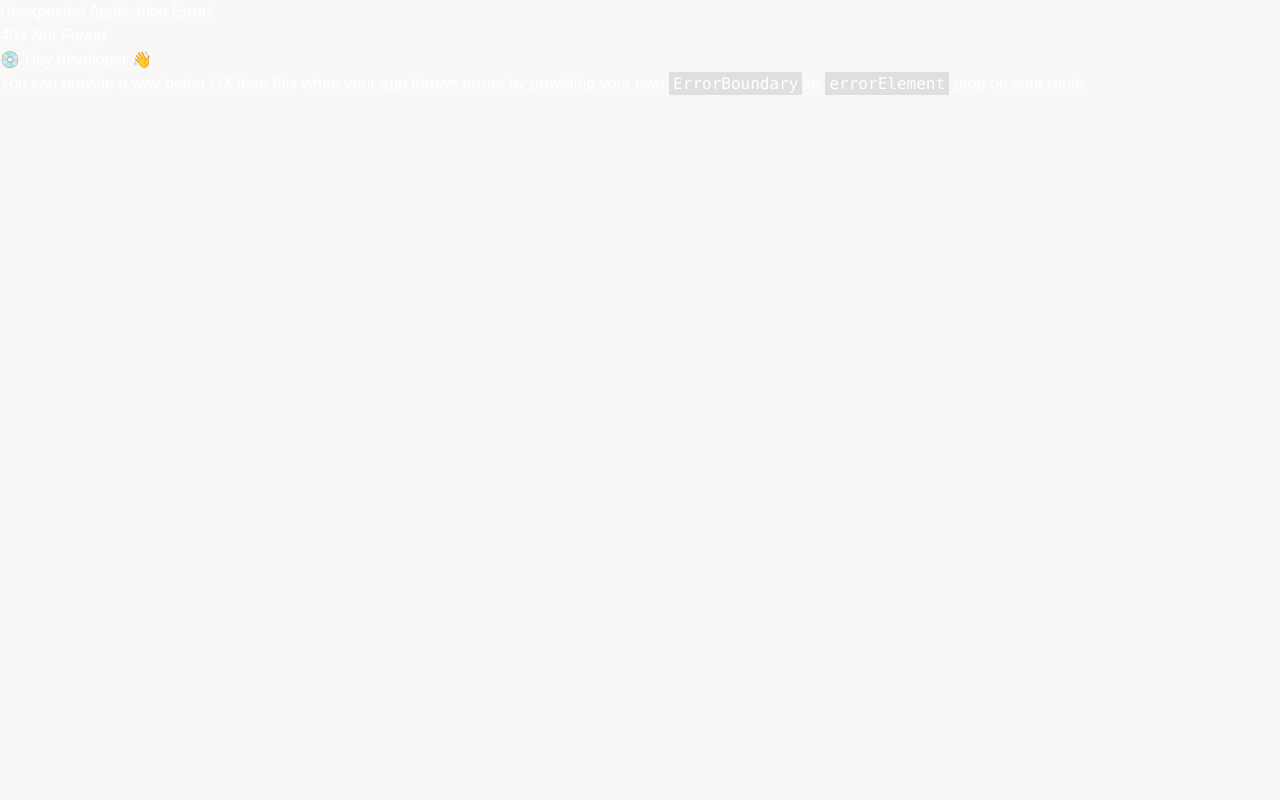
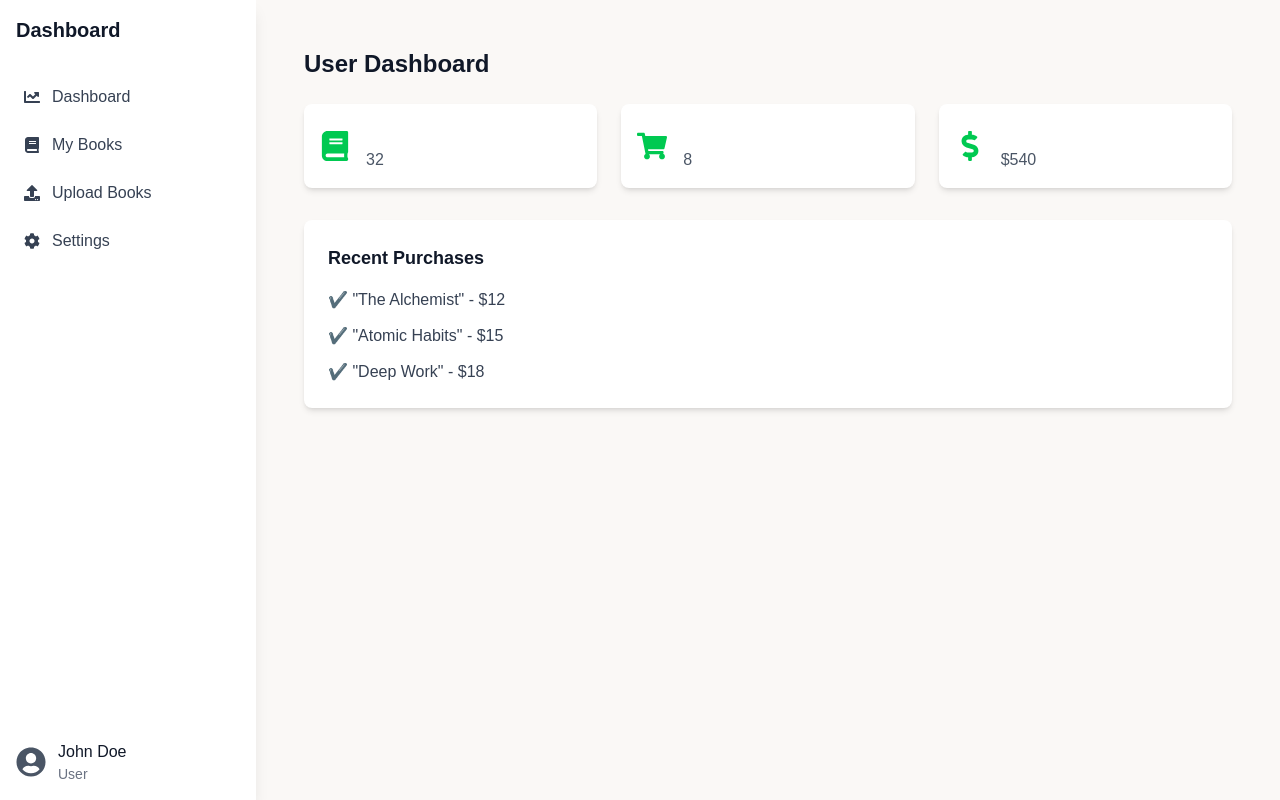
Before and after one commit to ashiqur-russel/On-Book-Client, a React (Vite) app: page /dashboard/user in a window 1280 px wide. Before the commit this address had no page. Built offline with nearby package versions, Linux system fonts and the light colour scheme; a web font is replaced by a local one.

Commit message:
Role based Dashboard, sidebar load, dynamic route generator

```diff
--- a/src/components/Dashboard/Dashboard.tsx
+++ b/src/components/Dashboard/Dashboard.tsx
@@ -48,12 +48,14 @@ const Dashboard = () => {
         </div>
       </div>
 
-      {/* Recent Activity Table */}
+      {/* Recent Activity Table (Responsive) */}
       <div className="mt-8 bg-white p-6 rounded-lg shadow-md">
         <h2 className="text-xl font-semibold text-gray-900 mb-4">
           Recent Activity
         </h2>
-        <table className="w-full border-collapse rounded-lg overflow-hidden">
+
+        <div className="overflow-x-auto">
+          <table className="w-full border-collapse rounded-lg overflow-hidden min-w-[600px]">
             <thead className="bg-gray-200 text-gray-600 text-left">
               <tr>
                 <th className="px-4 py-2">User</th>
@@ -63,30 +65,48 @@ const Dashboard = () => {
               </tr>
             </thead>
             <tbody>
-            <tr className="border-t border-gray-200 hover:bg-gray-100">
-              <td className="px-4 py-3">John Doe</td>
-              <td className="px-4 py-3">Purchased a Book</td>
-              <td className="px-4 py-3">Jan 12, 2024</td>
-              <td className="px-4 py-3 text-green-500">Completed</td>
+              {[
+                {
+                  user: "John Doe",
+                  action: "Purchased a Book",
+                  date: "Jan 12, 2024",
+                  status: "Completed",
+                  color: "text-green-500",
+                },
+                {
+                  user: "Emma Smith",
+                  action: "Added Payment",
+                  date: "Jan 14, 2024",
+                  status: "Pending",
+                  color: "text-blue-500",
+                },
+                {
+                  user: "Michael Brown",
+                  action: "Updated Profile",
+                  date: "Jan 15, 2024",
+                  status: "In Progress",
+                  color: "text-yellow-500",
+                },
+              ].map((row, index) => (
+                <tr
+                  key={index}
+                  className="border-t border-gray-200 hover:bg-gray-100"
+                >
+                  <td className="px-4 py-3 whitespace-nowrap">{row.user}</td>
+                  <td className="px-4 py-3 whitespace-nowrap">{row.action}</td>
+                  <td className="px-4 py-3 whitespace-nowrap">{row.date}</td>
+                  <td className={`px-4 py-3 font-medium ${row.color}`}>
+                    {row.status}
+                  </td>
                 </tr>
-            <tr className="border-t border-gray-200 hover:bg-gray-100">
-              <td className="px-4 py-3">Emma Smith</td>
-              <td className="px-4 py-3">Added Payment</td>
-              <td className="px-4 py-3">Jan 14, 2024</td>
-              <td className="px-4 py-3 text-blue-500">Pending</td>
-            </tr>
-            <tr className="border-t border-gray-200 hover:bg-gray-100">
-              <td className="px-4 py-3">Michael Brown</td>
-              <td className="px-4 py-3">Updated Profile</td>
-              <td className="px-4 py-3">Jan 15, 2024</td>
-              <td className="px-4 py-3 text-yellow-500">In Progress</td>
-            </tr>
+              ))}
             </tbody>
           </table>
         </div>
+      </div>
 
       {/* Quick Actions */}
-      <div className="mt-8 flex space-x-4">
+      <div className="mt-8 flex flex-wrap gap-4">
         <Link
           to="/dashboard/payment"
           className="bg-blue-600 text-white px-6 py-3 rounded-lg hover:bg-blue-700 transition"
--- /dev/null
+++ b/src/components/Dashboard/admin/AdminDasboard.tsx
@@ -0,0 +1,60 @@
+import { FaChartBar, FaBook, FaUsers, FaDollarSign } from "react-icons/fa";
+
+const AdminDashboard = () => {
+  return (
+    <div className="p-6">
+      <h2 className="text-2xl font-bold text-gray-900">Admin Dashboard</h2>
+
+      {/* Admin Stats */}
+      <div className="grid grid-cols-1 md:grid-cols-2 lg:grid-cols-4 gap-6 mt-6">
+        <StatCard
+          title="Total Revenue"
+          value="$10,250"
+          icon={<FaDollarSign />}
+        />
+        <StatCard title="Total Books" value="1,245" icon={<FaBook />} />
+        <StatCard title="Total Users" value="3,876" icon={<FaUsers />} />
+        <StatCard
+          title="Sales Overview"
+          value="Monthly Report"
+          icon={<FaChartBar />}
+        />
+      </div>
+
+      {/* Admin Graphs */}
+      <div className="mt-8 grid grid-cols-1 lg:grid-cols-2 gap-6">
+        <div className="bg-white p-6 rounded-lg shadow-md">
+          <h3 className="text-lg font-semibold text-gray-900">
+            Sales Overview
+          </h3>
+          <p className="text-gray-600">Graph Placeholder</p>
+        </div>
+        <div className="bg-white p-6 rounded-lg shadow-md">
+          <h3 className="text-lg font-semibold text-gray-900">
+            Revenue Analytics
+          </h3>
+          <p className="text-gray-600">Graph Placeholder</p>
+        </div>
+      </div>
+    </div>
+  );
+};
+
+// Reusable StatCard Component
+interface StatCardProps {
+  title: string;
+  value: string;
+  icon: React.ReactNode;
+}
+
+const StatCard = ({ title, value, icon }: StatCardProps) => (
+  <div className="bg-white p-4 rounded-lg shadow-md flex items-center">
+    <div className="text-blue-500 text-3xl">{icon}</div>
+    <div className="ml-4">
+      <h3 className="text-lg font-semibold">{title}</h3>
+      <p className="text-gray-600">{value}</p>
+    </div>
+  </div>
+);
+
+export default AdminDashboard;
--- /dev/null
+++ b/src/components/Dashboard/user/UserDashboard.tsx
@@ -0,0 +1,47 @@
+import { FaBook, FaShoppingCart, FaDollarSign } from "react-icons/fa";
+
+const UserDashboard = () => {
+  return (
+    <div className="p-6">
+      <h2 className="text-2xl font-bold text-gray-900">User Dashboard</h2>
+
+      {/* User Stats */}
+      <div className="grid grid-cols-1 md:grid-cols-2 lg:grid-cols-3 gap-6 mt-6">
+        <StatCard title="My Books" value="32" icon={<FaBook />} />
+        <StatCard title="Books Purchased" value="8" icon={<FaShoppingCart />} />
+        <StatCard title="Total Spent" value="$540" icon={<FaDollarSign />} />
+      </div>
+
+      {/* User Recent Purchases */}
+      <div className="mt-8 bg-white p-6 rounded-lg shadow-md">
+        <h3 className="text-lg font-semibold text-gray-900">
+          Recent Purchases
+        </h3>
+        <ul className="mt-4 space-y-3">
+          <li className="text-gray-700">✔️ "The Alchemist" - $12</li>
+          <li className="text-gray-700">✔️ "Atomic Habits" - $15</li>
+          <li className="text-gray-700">✔️ "Deep Work" - $18</li>
+        </ul>
+      </div>
+    </div>
+  );
+};
+
+// Reusable StatCard Component
+interface StatCardProps {
+  title: string;
+  value: string | number;
+  icon: React.ReactNode;
+}
+
+const StatCard = ({ title, value, icon }: StatCardProps) => (
+  <div className="bg-white p-4 rounded-lg shadow-md flex items-center">
+    <div className="text-green-500 text-3xl">{icon}</div>
+    <div className="ml-4">
+      <h3 className="text-lg font-semibold">{title}</h3>
+      <p className="text-gray-600">{value}</p>
+    </div>
+  </div>
+);
+
+export default UserDashboard;
--- a/src/components/Layout/DashboardLayout.tsx
+++ b/src/components/Layout/DashboardLayout.tsx
@@ -4,17 +4,24 @@ import Sidebar from "./Sidebar";
 
 const DashboardLayout = () => {
   const [isOpen, setIsOpen] = useState(true);
+  const userRole = "user";
 
   return (
     <div className="flex h-screen">
       {/* Sidebar */}
-      <Sidebar isOpen={isOpen} setIsOpen={setIsOpen} />
+      <Sidebar
+        isOpen={isOpen}
+        toggleSidebar={() => setIsOpen(!isOpen)}
+        role={userRole}
+      />
 
-      {/* Main Content */}
-      <div className={`flex-1 transition-all ${isOpen ? "ml-64" : "ml-0"}`}>
-        <div className="p-6">
-          <Outlet />
-        </div>
+      {/* Main Content Area */}
+      <div
+        className={`flex-1 transition-all ${
+          isOpen ? "ml-64" : "ml-20"
+        } p-6 overflow-y-auto`}
+      >
+        <Outlet />
       </div>
     </div>
   );
--- a/src/components/Layout/Sidebar.tsx
+++ b/src/components/Layout/Sidebar.tsx
@@ -1,40 +1,109 @@
-import { Link } from "react-router-dom";
-import { FaTimes, FaBars } from "react-icons/fa";
+import { FC } from "react";
+import { NavLink } from "react-router-dom";
+import { FaBars, FaTimes, FaUserCircle } from "react-icons/fa";
+import { adminPaths } from "../../routes/admin.route";
+import { userPaths } from "../../routes/user.route";
+
+type UserRole = "admin" | "user";
 
 interface SidebarProps {
   isOpen: boolean;
-  setIsOpen: (isOpen: boolean) => void;
+  toggleSidebar: () => void;
+  role: UserRole;
 }
 
-const Sidebar: React.FC<SidebarProps> = ({ isOpen, setIsOpen }) => {
+const Sidebar: FC<SidebarProps> = ({ isOpen, toggleSidebar, role }) => {
+  const menuItems = role === "admin" ? adminPaths : userPaths;
+
   return (
-    <aside
-      className={`bg-gray-900 text-white fixed h-full transition-all ${
-        isOpen ? "w-64" : "w-0"
-      }`}
-    >
-      <div className="p-5 flex justify-between items-center">
-        <h2 className="text-xl font-bold">Dashboard</h2>
-        <button onClick={() => setIsOpen(!isOpen)} className="text-lg">
-          {isOpen ? <FaTimes /> : <FaBars />}
-        </button>
+    <>
+      {/* Sidebar Container */}
+      <div
+        className={`h-screen bg-white shadow-lg fixed top-0 left-0 z-50 transition-all duration-300 ${
+          isOpen ? "w-64" : "w-20"
+        } flex flex-col overflow-y-auto`}
+      >
+        {/* Sidebar Header */}
+        <div className="flex items-center justify-between p-4 border-b">
+          <h2
+            className={`text-xl font-bold text-gray-900 ${
+              isOpen ? "block" : "hidden"
+            }`}
+          >
+            Dashboard
+          </h2>
+          <button
+            onClick={toggleSidebar}
+            className="text-gray-600 focus:outline-none lg:hidden"
+          >
+            {isOpen ? <FaTimes size={22} /> : <FaBars size={22} />}
+          </button>
+        </div>
+
+        {/* Navigation Links Based on Role */}
+        <nav className="flex-1 px-3 py-4 space-y-2">
+          {menuItems.map((item) => (
+            <SidebarItem
+              key={item.path}
+              to={`/dashboard/${role}/${item.path}`}
+              label={item.name}
+              icon={item.icon}
+              isOpen={isOpen}
+            />
+          ))}
+        </nav>
+
+        {/* User Profile */}
+        <div className="p-4 border-t flex items-center space-x-3">
+          <FaUserCircle size={30} className="text-gray-600" />
+          <div
+            className={`transition-opacity duration-300 ${
+              isOpen ? "opacity-100" : "opacity-0 hidden"
+            }`}
+          >
+            <p className="text-gray-900 font-medium">John Doe</p>
+            <p className="text-gray-500 text-sm capitalize">{role}</p>
+          </div>
+        </div>
       </div>
 
+      {/* Overlay for Mobile */}
       {isOpen && (
-        <nav className="mt-6 space-y-4">
-          <Link to="/dashboard" className="block p-3 hover:bg-gray-700">
-            Dashboard
-          </Link>
-          <Link to="/dashboard/payment" className="block p-3 hover:bg-gray-700">
-            Payments
-          </Link>
-          <Link to="/" className="block p-3 hover:bg-gray-700">
-            Home
-          </Link>
-        </nav>
+        <div
+          className="lg:hidden fixed inset-0 bg-black opacity-50 z-40"
+          onClick={toggleSidebar}
+        ></div>
       )}
-    </aside>
+    </>
   );
 };
 
+// Sidebar Item Component
+interface SidebarItemProps {
+  to: string;
+  label: string;
+  icon: React.ReactNode;
+  isOpen: boolean;
+}
+
+const SidebarItem: FC<SidebarItemProps> = ({ to, label, icon, isOpen }) => (
+  <NavLink
+    to={to}
+    className={({ isActive }) =>
+      `flex items-center px-3 py-2 rounded-md text-gray-700 hover:bg-gray-200 transition ${
+        isActive ? "bg-gray-300" : ""
+      }`
+    }
+  >
+    {icon}
+    <span
+      className={`ml-3 transition-opacity duration-300 ${
+        isOpen ? "opacity-100" : "opacity-0 hidden"
+      }`}
+    >
+      {label}
+    </span>
+  </NavLink>
+);
+
 export default Sidebar;
--- a/src/components/shared/Navbar.tsx
+++ b/src/components/shared/Navbar.tsx
@@ -8,6 +8,7 @@ import {
 import { NavLink } from "react-router";
 
 const Navbar = () => {
+  const user = { name: " Ashiqur Russel", role: "admin" };
   const [menuOpen, setMenuOpen] = useState(false);
 
   return (
@@ -44,12 +45,15 @@ const Navbar = () => {
             >
               Blog
             </a>
-            <NavLink
-              to={"/dashboard"}
-              className="text-gray-800 font-medium hover:text-gray-600 transition"
-            >
-              Dashboard
-            </NavLink>
+
+            {user && (
+              <NavLink
+                to={`/dashboard/${user.role}`}
+                className="text-gray-800 font-medium hover:text-gray-600 transition"
+              >
+                Dashboard
+              </NavLink>
+            )}
             <a
               href="#"
               className="text-gray-800 font-medium hover:text-gray-600 transition"
@@ -127,6 +131,15 @@ const Navbar = () => {
               Blog
             </a>
           </li>
+
+          {user && (
+            <NavLink
+              to={`/dashboard/${user.role}`}
+              className="text-gray-800 font-medium hover:text-gray-600 transition"
+            >
+              Dashboard
+            </NavLink>
+          )}
           <li>
             <a href="/" className="text-gray-800 hover:text-gray-600">
               About Us
--- /dev/null
+++ b/src/routes/ProtectedRoute.tsx
@@ -0,0 +1,21 @@
+import { Navigate, Outlet } from "react-router-dom";
+
+interface ProtectedRouteProps {
+  role: "admin" | "user";
+}
+
+const ProtectedRoute: React.FC<ProtectedRouteProps> = ({ role }) => {
+  const user = { role: "user" };
+
+  if (!user) {
+    return <Navigate to="/signin" replace />;
+  }
+
+  if (user.role !== role) {
+    return <Navigate to={`/dashboard/${user.role}`} replace />;
+  }
+
+  return <Outlet />;
+};
+
+export default ProtectedRoute;
--- /dev/null
+++ b/src/routes/admin.route.tsx
@@ -0,0 +1,29 @@
+import { FaChartLine, FaUsers, FaCog, FaPaypal } from "react-icons/fa";
+import Dashboard from "../components/Dashboard/Dashboard";
+
+export const adminPaths = [
+  {
+    name: "Dashboard",
+    path: "",
+    element: <Dashboard />,
+    icon: <FaChartLine />,
+  },
+  {
+    name: "Check Payments",
+    path: "check-payments",
+    element: "Check Payments",
+    icon: <FaPaypal />,
+  },
+  {
+    name: "Manage Users",
+    path: "manage-users",
+    element: "Manage Users",
+    icon: <FaUsers />,
+  },
+  {
+    name: "Settings",
+    path: "settings",
+    element: <h1>Admin Settings</h1>,
+    icon: <FaCog />,
+  },
+];
--- a/src/routes/route.tsx
+++ b/src/routes/route.tsx
@@ -1,28 +1,44 @@
 import { createBrowserRouter } from "react-router-dom";
-import MainLayout from "../components/Layout/MainLayout";
-import App from "../App";
+import ProtectedRoute from "./ProtectedRoute";
+import { routeGenerator } from "../utils/routeGenerator";
+import { adminPaths } from "./admin.route";
+import { userPaths } from "./user.route";
 import SignIn from "../pages/Signin/Signin";
 import SignUp from "../pages/Signup/Signup";
+import App from "../App";
+import MainLayout from "../components/Layout/MainLayout";
 import DashboardLayout from "../components/Layout/DashboardLayout";
-import Dashboard from "../components/Dashboard/Dashboard";
-import Payment from "../components/Dashboard/Payment/Payment";
 
 const router = createBrowserRouter([
   {
     path: "/",
     element: <MainLayout />,
     children: [
-      { path: "/", element: <App /> },
-      { path: "/signin", element: <SignIn /> },
-      { path: "/signup", element: <SignUp /> },
+      { index: true, element: <App /> },
+      { path: "signin", element: <SignIn /> },
+      { path: "signup", element: <SignUp /> },
     ],
   },
   {
     path: "/dashboard",
-    element: <DashboardLayout />,
+    element: <ProtectedRoute role="admin" />,
     children: [
-      { path: "", element: <Dashboard /> },
-      { path: "payment", element: <Payment /> },
+      {
+        path: "admin",
+        element: <DashboardLayout />,
+        children: routeGenerator(adminPaths),
+      },
+    ],
+  },
+  {
+    path: "/dashboard",
+    element: <ProtectedRoute role="user" />,
+    children: [
+      {
+        path: "user",
+        element: <DashboardLayout />,
+        children: routeGenerator(userPaths),
+      },
     ],
   },
 ]);
--- /dev/null
+++ b/src/routes/user.route.tsx
@@ -0,0 +1,29 @@
+import { FaBook, FaUpload, FaCog, FaChartLine } from "react-icons/fa";
+import UserDashboard from "../components/Dashboard/user/UserDashboard";
+
+export const userPaths = [
+  {
+    name: "Dashboard",
+    path: "",
+    element: <UserDashboard />,
+    icon: <FaChartLine />,
+  },
+  {
+    name: "My Books",
+    path: "my-books",
+    element: "My Books",
+    icon: <FaBook />,
+  },
+  {
+    name: "Upload Books",
+    path: "upload",
+    element: "Upload Books",
+    icon: <FaUpload />,
+  },
+  {
+    name: "Settings",
+    path: "settings",
+    element: <h1>User Settings</h1>,
+    icon: <FaCog />,
+  },
+];
--- /dev/null
+++ b/src/utils/routeGenerator.tsx
@@ -0,0 +1,13 @@
+import { RouteObject } from "react-router-dom";
+
+/**
+ * Generates routes dynamically based on provided paths.
+ * @param paths - Array of route configurations.
+ */
+export const routeGenerator = (paths: RouteObject[]): RouteObject[] => {
+  return paths.map((route) => ({
+    path: route.path,
+    element: route.element,
+    children: route.children ? routeGenerator(route.children) : undefined,
+  }));
+};
```
Lines whose indentation alone changed are shown as unchanged.
